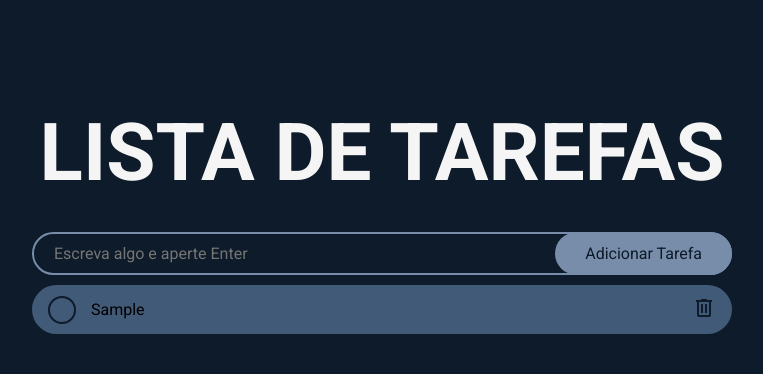
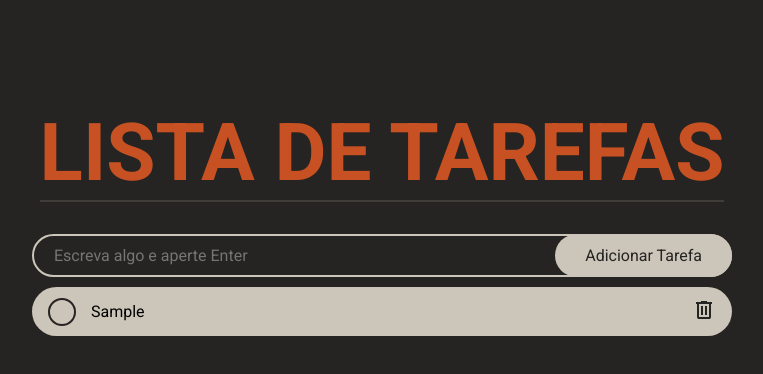
Before and after one commit to Mestrian/web-todo-list, a plain HTML site: page index.html in a window 1280 px wide. Both pictures are taken after typing "Sample" into the empty fields and a click on the button "Adicionar Tarefa". Shown: the whole page, without its empty margins (258-1021 px from the left). Drawn offline with Linux system fonts and the light colour scheme.

Commit message:
mudanca na paleta de cores

```diff
--- a/style.css
+++ b/style.css
@@ -8,11 +8,18 @@
 }
 
 :root {
-    --lightest: #E0E1DD;
+    --lightest: #fffcf2;
+    --light: #ccc5b9;
+    --highlight: #c75122;
+    --dark: #403d39;
+    --darker: #252422;
+
+    /* --lightest: #E0E1DD;
     --light: #778DA9;
     --medium: #415A77;
     --dark: #1B263B;
-    --darker: #0D1B2A;
+    --darker: #0D1B2A; */
+
 }
 
 /* STYLING PRINCIPAL  */
@@ -36,7 +43,8 @@ header {
     font-weight: 800;
     text-transform: uppercase;
     text-align: center;
-    color: whitesmoke;
+    color: var(--highlight);
+    border-bottom: 2px solid var(--dark);
 }
 
 main {
@@ -83,7 +91,7 @@ form {
 .tarefa{
     margin-bottom: 15px;
     padding: 0 16px;
-    background-color: var(--medium);
+    background-color: var(--light);
     display: flex;
     align-items: center;
     border-radius: 600px;
@@ -94,6 +102,7 @@ form {
     padding-right: 0;
     flex-grow: 1;
     transition: 200ms ease;
+    color: var(--darkest);
 }
 
 .deletar-Tarefa {
@@ -122,7 +131,8 @@ form {
 }
 
 input[type = "checkbox"]:checked ~ .checkbox-tarefa-custom {
-    background-color: var(--light);
+    background-color: var(--highlight);
+    border-color: var(--highlight);
 }
 
 input[type = "checkbox"]:checked ~ .checkbox-tarefa-custom svg{
@@ -131,7 +141,7 @@ input[type = "checkbox"]:checked ~ .checkbox-tarefa-custom svg{
 
 input[type = "checkbox"]:checked ~ .texto-tarefa {
     text-decoration: line-through;
-    color: #0D1B2A;
+    color: var(--darker);
 }
 
 input[type = "checkbox"] {
```
